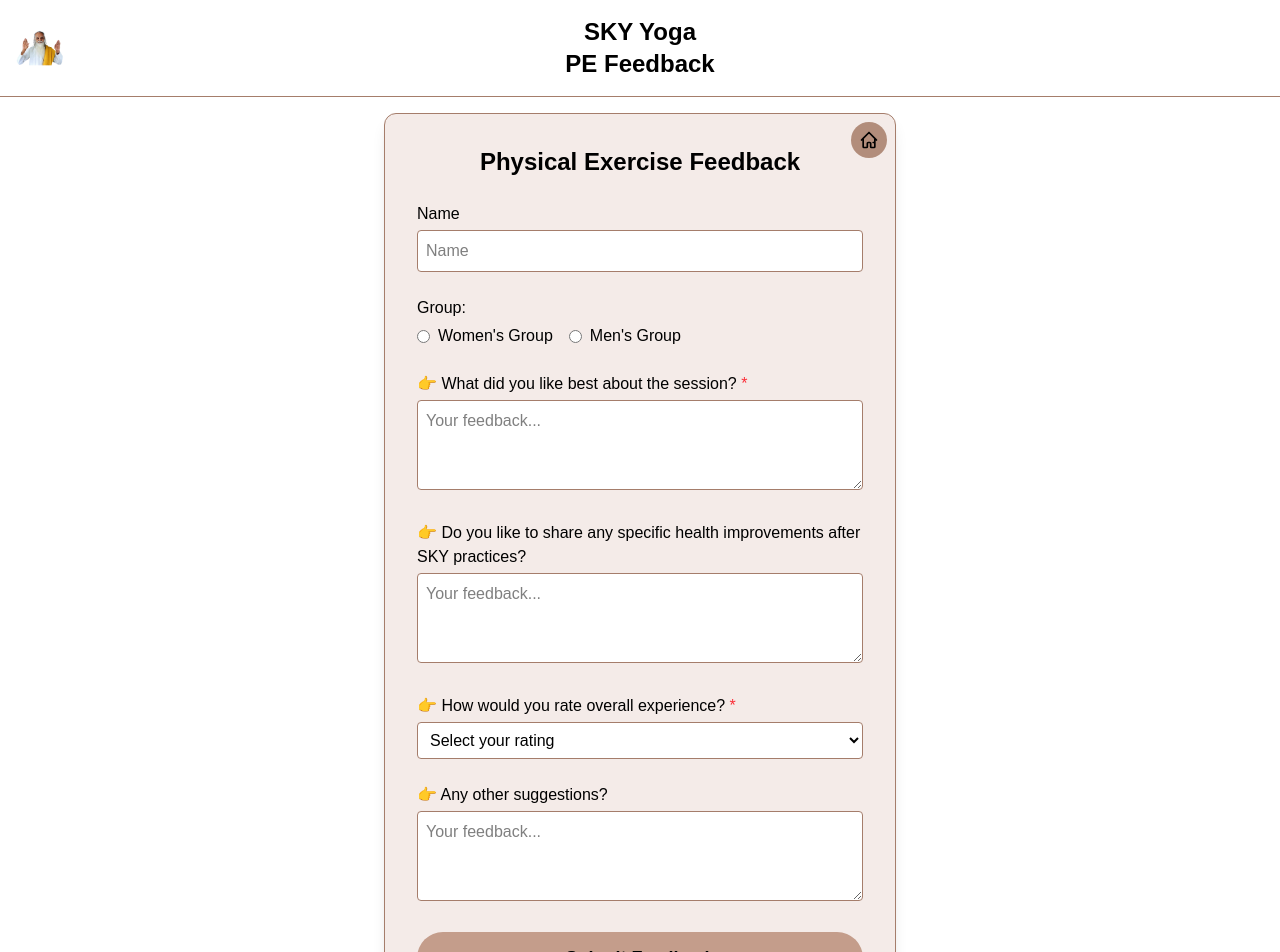
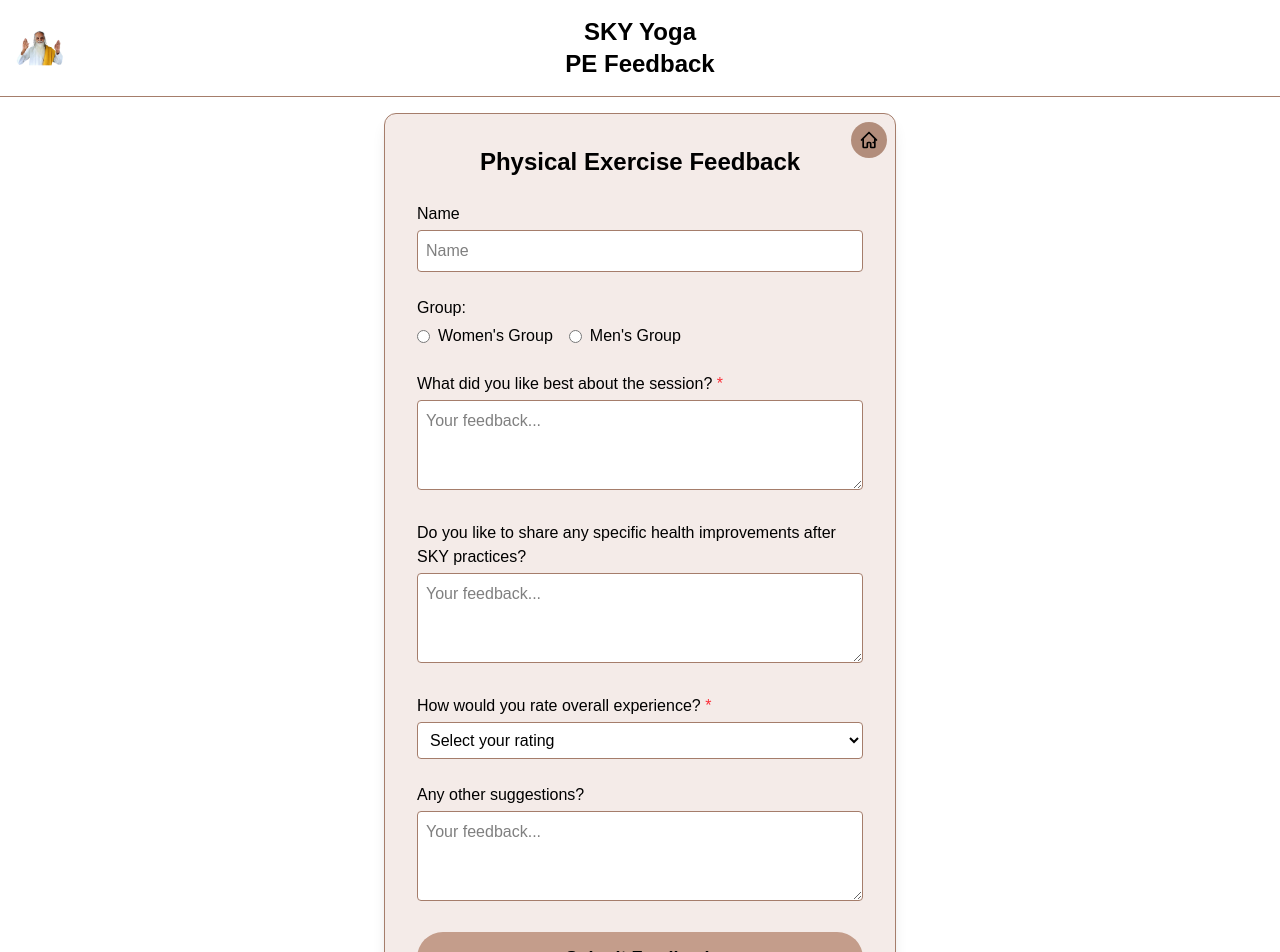
Before and after one commit to Itz-Viggy/Yoga-Registration, a Next.js app: page /review/pe in a window 1280 px wide. Shown: the top 952 px of the page. Built offline with nearby package versions, Linux system fonts and the light colour scheme.

Commit message:
Form edits

```diff
--- a/src/app/review/page.tsx
+++ b/src/app/review/page.tsx
@@ -122,7 +122,7 @@
           {/* Improvements */}
           <div>
             <label htmlFor="improvements" className="block text-black mb-1">
-              👉 Any health improvements to share?
+              Any health improvements to share?
             </label>
             <textarea
               id="improvements"
@@ -139,7 +139,7 @@
           {/* Rating */}
           <div>
             <label htmlFor="rating" className="block text-black mb-1">
-              👉 How would you rate the session? <span className="text-red-500">*</span>
+              How would you rate the session? <span className="text-red-500">*</span>
             </label>
             <input
               type="text"
@@ -157,7 +157,7 @@
           {/* Suggestions */}
           <div>
             <label htmlFor="suggestions" className="block text-black mb-1">
-              👉 Any other suggestions?
+              Any other suggestions?
             </label>
             <textarea
               id="suggestions"
--- a/src/app/review/pe/page.tsx
+++ b/src/app/review/pe/page.tsx
@@ -143,7 +143,7 @@
           {/* Liked Best */}
           <div>
             <label htmlFor="likedBest" className="block text-black mb-1">
-              👉 What did you like best about the session? <span className="text-red-500">*</span>
+              What did you like best about the session? <span className="text-red-500">*</span>
             </label>
             <textarea
               id="likedBest"
@@ -161,7 +161,7 @@
           {/* Health Improvements */}
           <div>
             <label htmlFor="improvements" className="block text-black mb-1">
-              👉 Do you like to share any specific health improvements after SKY practices?
+              Do you like to share any specific health improvements after SKY practices?
             </label>
             <textarea
               id="improvements"
@@ -178,7 +178,7 @@
           {/* Rating */}
           <div>
             <label htmlFor="rating" className="block text-black mb-1">
-              👉 How would you rate overall experience? <span className="text-red-500">*</span>
+              How would you rate overall experience? <span className="text-red-500">*</span>
             </label>
             <select
               id="rating"
@@ -200,7 +200,7 @@
           {/* Suggestions */}
           <div>
             <label htmlFor="suggestions" className="block text-black mb-1">
-              👉 Any other suggestions?
+              Any other suggestions?
             </label>
             <textarea
               id="suggestions"
--- a/src/components/statesdropdown.tsx
+++ b/src/components/statesdropdown.tsx
@@ -31,7 +31,7 @@
       value={value}
       onChange={onChange}
       className="w-full p-2 rounded border text-black"
-      style={{ backgroundColor: "#f4ebe8", borderColor: "#a57d6b" }}
+      style={{ backgroundColor: "white", borderColor: "#a57d6b" }}
     >
       <option value="" className="text-black">
         Select your state
```
